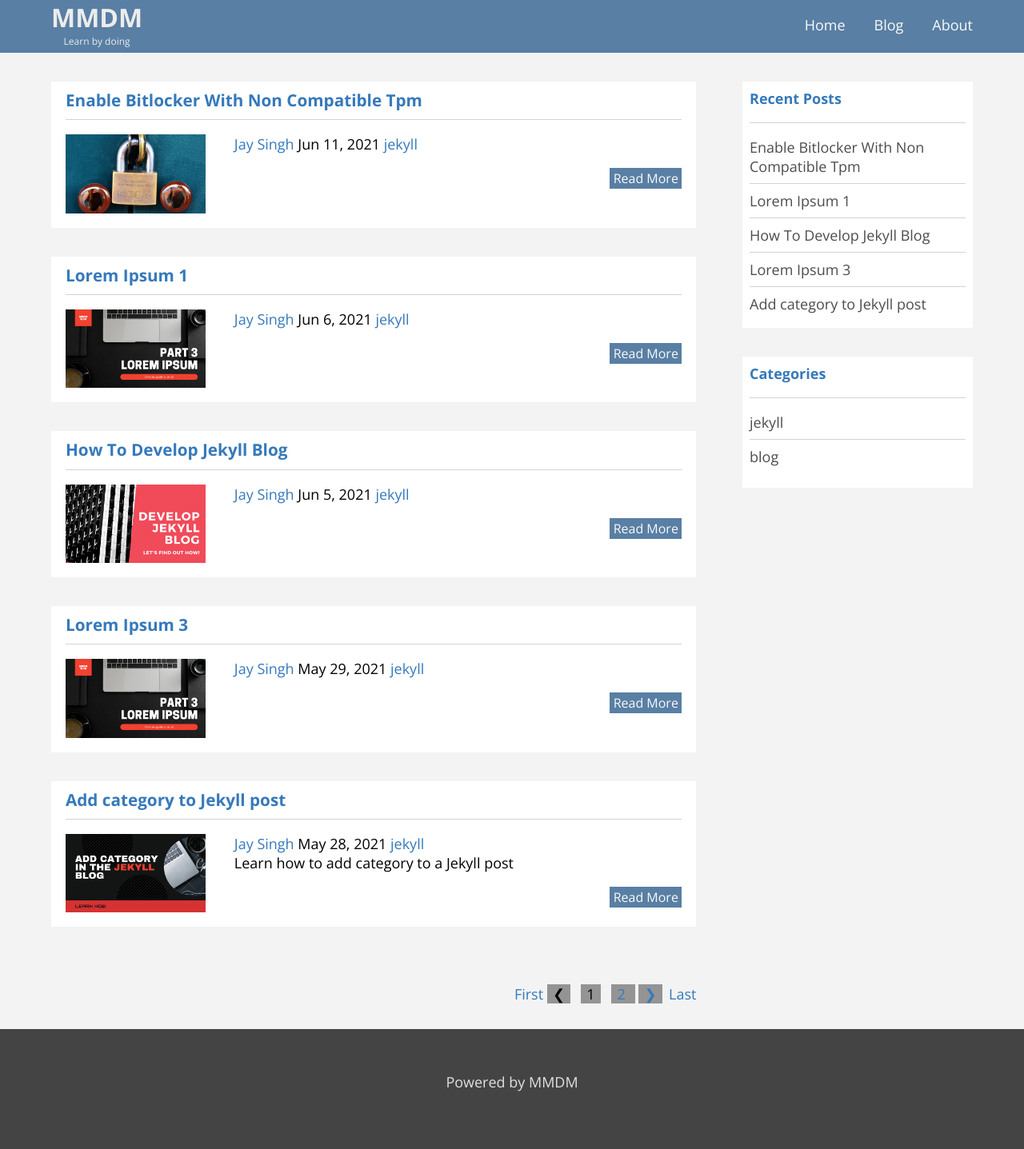
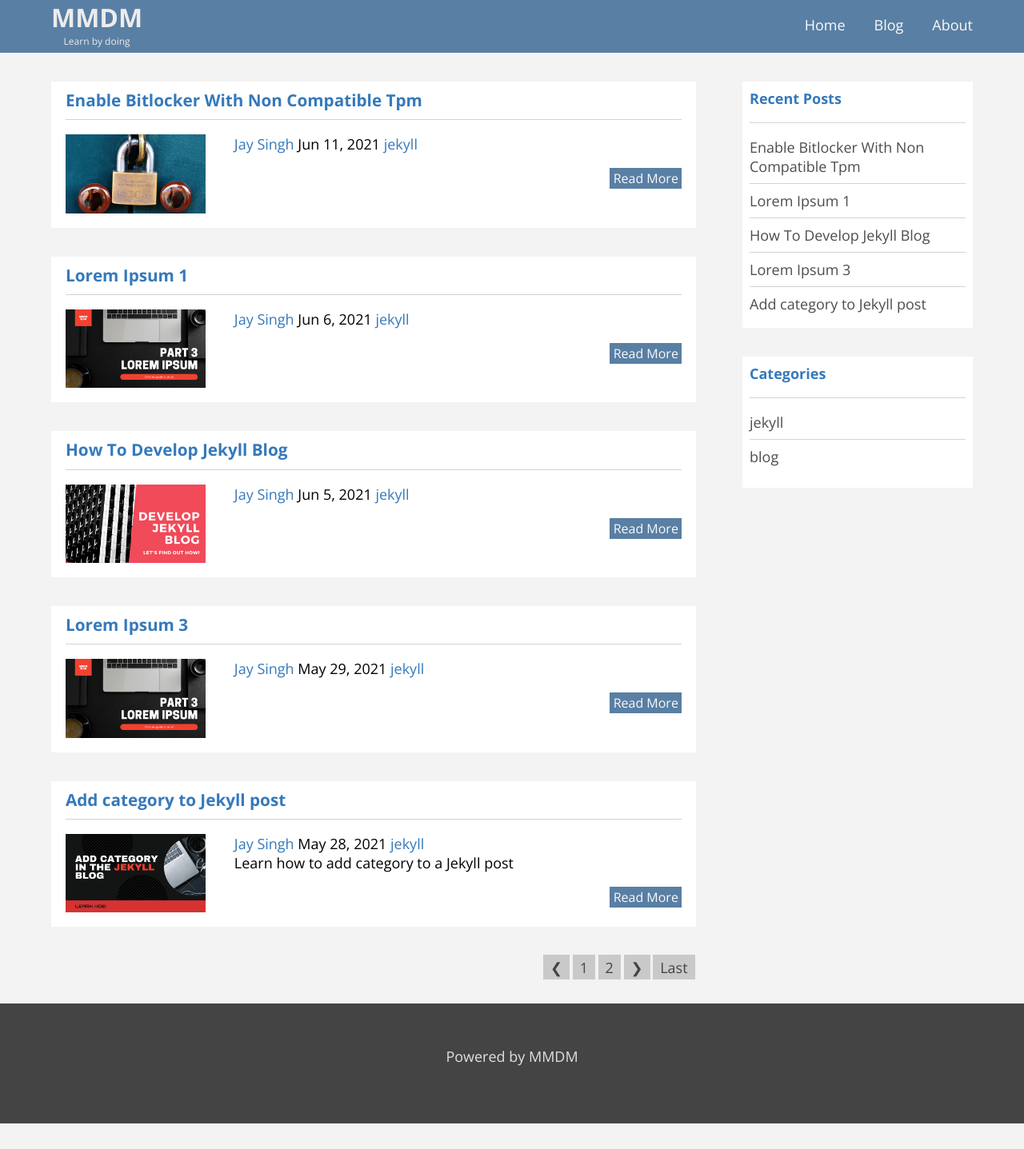
Before and after one commit to jays1ngh/jays1ngh.github.io, a Jekyll site: the page built from blog/index.html, in a window 1280 px wide. Shown: the whole page at 80% size. Built offline with Jekyll 4.4.1, drawn with Linux system fonts in a browser that asks for light colours; the list of posts is cut into pages by our own code; after the commit the page ends 1405 px from its top, so only the background shows below that.

Commit message:
updated files

```diff
--- a/_layouts/blog.html
+++ b/_layouts/blog.html
@@ -49,57 +49,38 @@ layout: default
 
     <!-- Pagination links -->
     <div class="pagination">
-      <!-- {% if paginator.previous_page %}
-      <a href="{{ paginator.previous_page_path }}" class="previous">
-        ❮
-      </a>
+                <!-- Pagination links -->
+                {% if paginator.total_pages > 1 %}
+                <ul class="pagination-ul">
+                  {% if paginator.previous_page %}
+                    <li class="pagination-li pagination-li-main"><a href="{{ paginator.previous_page_path | prepend: site.baseurl | replace: '//', '/' }}">❮</a></li>
                   {% else %}
-      <span class="previous">❮</span>
+                    <li class="pagination-li pagination-li-main disabled"><span aria-hidden="true">❮</span></li>
                   {% endif %}
-      <span class="page_number ">
-        {{ paginator.page }} of {{ paginator.total_pages }}
-      </span>
-      {% if paginator.next_page %}
-      <a href="{{ paginator.next_page_path }}" class="next">❯</a>
-      {% else %}
-      <span class="next ">❯</span>
-      {% endif %} -->
-
-      <!-- Test 2 -->
-      {% if paginator.total_pages > 1 %}
-      <div class="pagination">
-        <!-- displays first page -->
-        <a href="/blog">First</a>
-        <!-- displays previous page -->
-        {% if paginator.previous_page %}
-        <a href="{{ paginator.previous_page_path | relative_url }}" class="previous">❮</a>
-        {% else %}
-        <span class="previous">❮</span>
-        {% endif %}
+                  <!-- displays first page link -->
+                  <!-- <li class="pagination-li" ><a href="/blog">First</a></li> -->
 
                   {% for page in (1..paginator.total_pages) %}
                     {% if page == paginator.page %}
-        <!-- displays the page numbers -->
-        <span class=page-number>{{ page }}</span>
+                      <li class="pagination-li-active pagination-li pagination-li-main"><a>{{ page }}</a></li>
                     {% elsif page == 1 %}
-        <a href="/blog" class="page-number">{{ page }}</a>
+                      <li class="pagination-li pagination-li-main"><a href="/blog">{{ page }}</a></li>
                     {% else %}
-        <a href="{{ site.paginate_path | relative_url | replace: ':num', page }}" class="page-number">
-          {{ page }}
-        </a>
+                      <li class="pagination-li pagination-li-main"><a href="{{ site.paginate_path | prepend: site.baseurl | replace: '//', '/' | replace: ':num', page }}">{{ page }}</a></li>
                     {% endif %}
                   {% endfor %}
-        <!-- displays next page -->
                   {% if paginator.next_page %}
-        <a href="{{ paginator.next_page_path | relative_url }}" class="next">❯</a>
+                    <li class="pagination-li pagination-li-main"><a href="{{ paginator.next_page_path | prepend: site.baseurl | replace: '//', '/' }}">❯</a></li>
                   {% else %}
-        <span class="next">❯</span>
+                    <li class="disabled pagination-li pagination-li-main"><span>❯</span></li>
                   {% endif %}
-        <!-- prints last page -->
-        <a href="/blog/page/{{ paginator.total_pages }}/#/">Last</a>
-      </div>
+                  <li class="pagination-li pagination-li-main"><a href="/blog/page/{{ paginator.total_pages }}/#/">Last</a></li>
+                </ul>
               {% endif %}
+
     </div> <!-- /pagination -->
+
+
   </div> <!-- /sidebar-main -->
 
   <div class="sidebar-secondary">
@@ -127,8 +108,4 @@ layout: default
 
   </div> <!-- /sidebar-secondary -->
 
-  <!-- testing -->
-
-  <!-- Pagination links -->
-
 </div> <!-- /container -->
--- a/_sass/main.scss
+++ b/_sass/main.scss
@@ -287,14 +287,51 @@ width: 25%;
 // Pagination
 
 .pagination {
-  margin-top: 1em;
+  display: flex;
   float: right;
 }
 
-.previous {
+.pagination-ul {
+  display: flex;
+  list-style: none;
+  margin: 0;
+}
+
+.pagination-li {
+  margin: .1em;
+  color: #fafafa;
+  text-decoration: none;
+}
+
+.pagination-li-active:active {
+}
+
+.pagination-li a {
+  padding: .2em .5em;
+  background-color: #c9c9c9;
+  color: #444444;
+}
+
+.pagination-li a:hover,
+.pagination-li a:focus {
+  background-color: #597FA4 ;
+  color: #e1e1e1;
+
+}
+
+.pagination-li span {
+  padding: .2em .5em;
+  background-color: #c9c9c9;
+  color: #444444;
+}
+
+.pagination-li span:hover {
   background-color: #949494;
-  padding:0 0.4em;
-  margin: 0 .2em 0 0;
+  color: #c9c9c9;
+}
+
+.pagination-li-main {
+
 }
 
 .previous:hover,
@@ -302,26 +339,6 @@ width: 25%;
   background-color: #597FA4;
   color: #c9c9c9;
 }
-
-.page-number {
-  background-color: #949494;
-  padding:0 0.4em;
-  margin: .25em;
-}
-
-.next {
-  background-color: #949494;
-  padding:0 0.4em;
-  margin: 0 .2em 0 0;
-}
-
-.next:hover,
-.next:focus {
-  background-color: #597FA4;
-  color: #c9c9c9;
-}
-
-
 
 /* ==================
       Navigation
```
Lines whose indentation alone changed are shown as unchanged.
